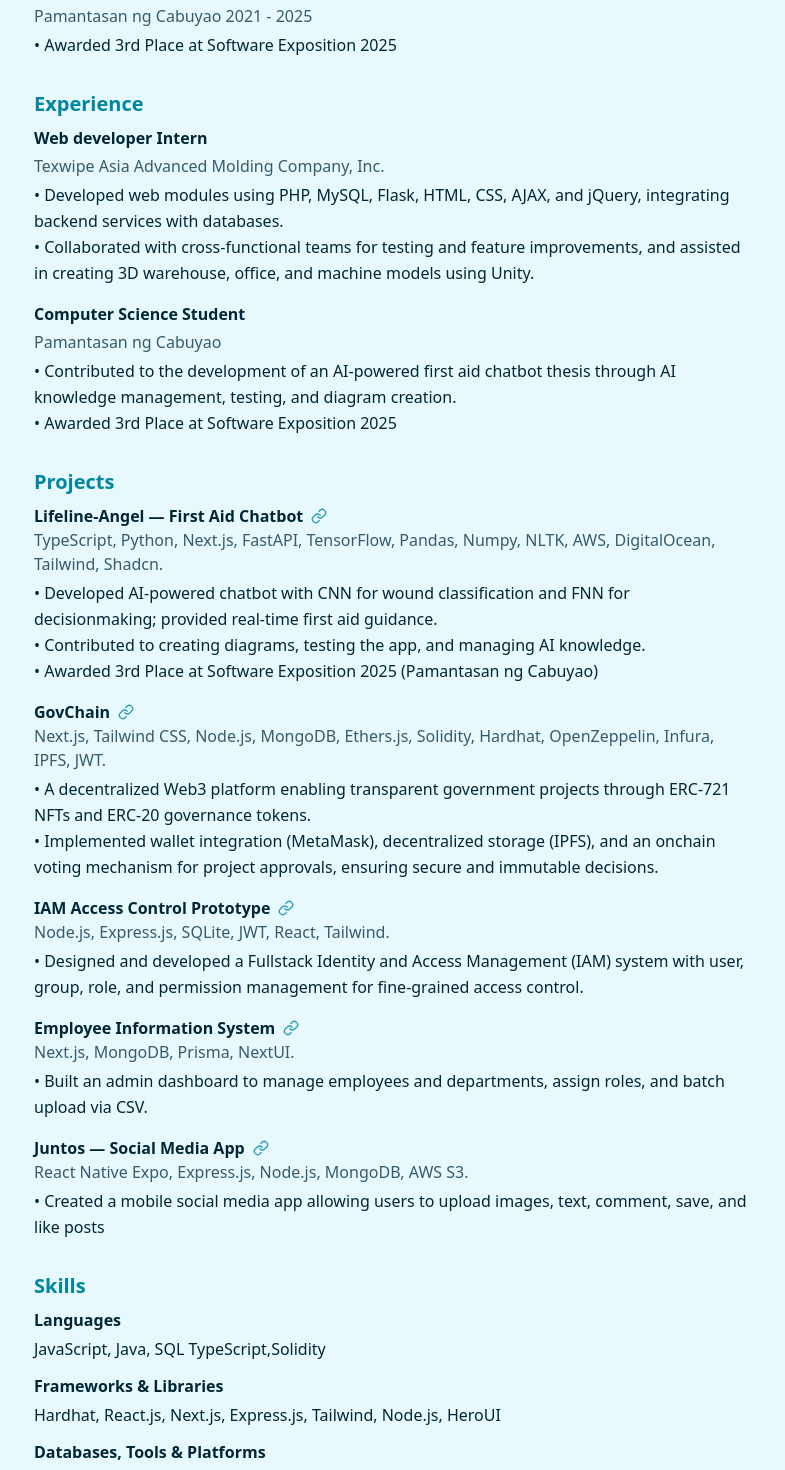
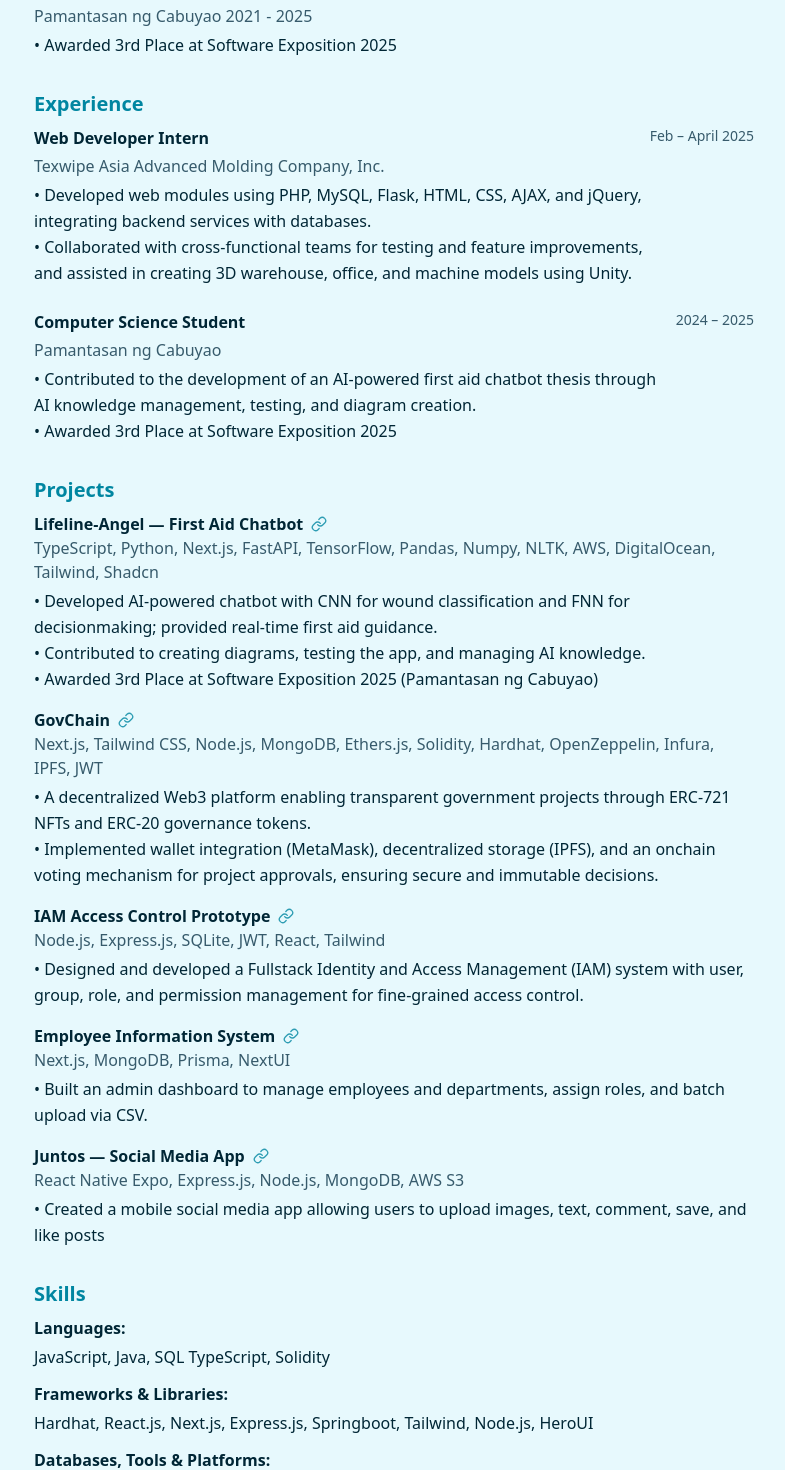
Before and after one commit to ycrangelo/prtfl, a Next.js app: page / in a window 1280 px wide. Shown: the part 764-2234 px from the top of the page, without its empty margins (246-1031 px from the left). Built offline with nearby package versions, Linux system fonts and the light colour scheme.

Commit message:
update: correct caps, add date on experience

```diff
--- a/app/page.tsx
+++ b/app/page.tsx
@@ -52,7 +52,7 @@ export default function Portfolio() {
 
         <div className="flex-1 flex flex-col gap-1">
           <h1 className="text-3xl font-bold text-foreground">Yocor, Angelo T.</h1>
-          <p className="text-muted-foreground">software engineer | tech enthusiast</p>
+          <p className="text-muted-foreground">Software Engineer | Tech Enthusiast</p>
         </div>
 
         {/* Desktop Icons */}
@@ -157,6 +157,7 @@ export default function Portfolio() {
         </div>
       </div>
     </header>
+
 <section className="mb-9">
   <div className="overflow-x-auto">
     <div
@@ -184,8 +185,7 @@ export default function Portfolio() {
             open source projects.
           </p>
         </section> */}
-
-        {/* Experience */}
+        {/* educ */}
         <section className="mb-8">
           <h2 className="text-xl font-bold text-primary mb-2">Education</h2>
           <div className="space-y-4">
@@ -199,32 +199,58 @@ export default function Portfolio() {
           </div>
         </section>
 
+        {/* Experience */}
 <section className="mb-8">
   <h2 className="text-xl font-bold text-primary mb-2">Experience</h2>
-          <div className="space-y-4">
+  <div className="space-y-6">
+
+    {/* Web Developer Intern */}
+    <div className="flex flex-col sm:flex-row sm:items-start sm:justify-between">
       <div>
-              <h3 className="text-base font-semibold text-foreground mb-1">Web developer Intern</h3>
-              <p className="text-muted-foreground mb-1">Texwipe Asia Advanced Molding Company, Inc.</p>
-              <p className="text-foreground leading-relaxed">
-                • Developed web modules using PHP, MySQL, Flask, HTML, CSS, AJAX, and jQuery, integrating backend services
-                with databases.
+        <h3 className="text-base font-semibold text-foreground mb-1">
+          Web Developer Intern
+        </h3>
+        <p className="text-muted-foreground mb-1">
+          Texwipe Asia Advanced Molding Company, Inc.
         </p>
         <p className="text-foreground leading-relaxed">
-                • Collaborated with cross-functional teams for testing and feature improvements, and assisted in creating 3D warehouse, office, and machine models using Unity.
+          • Developed web modules using PHP, MySQL, Flask, HTML, CSS, AJAX, and jQuery,
+          integrating backend services with databases.
+        </p>
+        <p className="text-foreground leading-relaxed">
+          • Collaborated with cross-functional teams for testing and feature improvements,
+          and assisted in creating 3D warehouse, office, and machine models using Unity.
         </p>
       </div>
+      <p className="text-sm text-muted-foreground mt-2 sm:mt-0 sm:text-right whitespace-nowrap">
+        Feb – April 2025
+      </p>
+    </div>
+
+    {/* Computer Science Student */}
+    <div className="flex flex-col sm:flex-row sm:items-start sm:justify-between">
       <div>
-              <h3 className="text-base font-semibold text-foreground mb-1">Computer Science Student</h3>
+        <h3 className="text-base font-semibold text-foreground mb-1">
+          Computer Science Student
+        </h3>
         <p className="text-muted-foreground mb-1">Pamantasan ng Cabuyao</p>
         <p className="text-foreground leading-relaxed">
-                • Contributed to the development of an AI-powered first aid chatbot thesis through AI knowledge management, testing, and diagram creation.
+          • Contributed to the development of an AI-powered first aid chatbot thesis through AI knowledge management,
+          testing, and diagram creation.
         </p>
         <p className="text-foreground leading-relaxed">
           • Awarded 3rd Place at Software Exposition 2025
         </p>
       </div>
+      <p className="text-sm text-muted-foreground mt-2 sm:mt-0 sm:text-right whitespace-nowrap">
+        2024 – 2025
+      </p>
+    </div>
+
   </div>
 </section>
+
+
 
         {/* Projects */}
         <section className="mb-8">
@@ -232,7 +258,7 @@ export default function Portfolio() {
           <div className="space-y-4">
             <div>
               <a
-                href="https://example.com/waley"
+                href="https://github.com/ycrangelo/lifeline-angel.git"
                 target="_blank"
                 rel="noopener noreferrer"
                 className="text-base font-semibold text-foreground hover:text-primary transition-colors inline-flex cursor-pointer items-center"
@@ -241,7 +267,7 @@ export default function Portfolio() {
                 <Link size={16} className=" ml-2 text-primary opacity-80 hover:opacity-100 transition-opacity" />
               </a>
               <p className="text-muted-foreground mb-1">TypeScript, Python, Next.js, FastAPI, TensorFlow, Pandas, Numpy, NLTK,
-AWS, DigitalOcean, Tailwind, Shadcn.</p>
+AWS, DigitalOcean, Tailwind, Shadcn</p>
               <p className="text-foreground leading-relaxed">
                 • Developed AI-powered chatbot with CNN for wound classification and FNN for decisionmaking; provided real-time first aid guidance.
               </p>
@@ -263,7 +289,7 @@ AWS, DigitalOcean, Tailwind, Shadcn.</p>
                 <Link size={16} className=" ml-2 text-primary opacity-80 hover:opacity-100 transition-opacity" />
               </a>
               <p className="text-muted-foreground mb-1">Next.js, Tailwind CSS, Node.js, MongoDB, Ethers.js, Solidity, Hardhat,
-OpenZeppelin, Infura, IPFS, JWT.</p>
+OpenZeppelin, Infura, IPFS, JWT</p>
               <p className="text-foreground leading-relaxed">
                  • A decentralized Web3 platform enabling transparent government
                 projects through ERC-721 NFTs and ERC-20 governance tokens.
@@ -282,7 +308,7 @@ OpenZeppelin, Infura, IPFS, JWT.</p>
                 IAM Access Control Prototype
                 <Link size={16} className=" ml-2 text-primary opacity-80 hover:opacity-100 transition-opacity" />
               </a>
-              <p className="text-muted-foreground mb-1">Node.js, Express.js, SQLite, JWT, React, Tailwind.</p>
+              <p className="text-muted-foreground mb-1">Node.js, Express.js, SQLite, JWT, React, Tailwind</p>
               <p className="text-foreground leading-relaxed">
                 • Designed and developed a Fullstack Identity and Access Management (IAM) system with user, group, role, and permission management for fine-grained access control.
               </p>
@@ -297,10 +323,9 @@ OpenZeppelin, Infura, IPFS, JWT.</p>
                 Employee Information System
                 <Link size={16} className=" ml-2 text-primary opacity-80 hover:opacity-100 transition-opacity" />
               </a>
-              <p className="text-muted-foreground mb-1"> Next.js, MongoDB, Prisma, NextUI.</p>
+              <p className="text-muted-foreground mb-1"> Next.js, MongoDB, Prisma, NextUI</p>
               <p className="text-foreground leading-relaxed">
-                • Built an admin dashboard to manage employees and departments, assign roles, and
-batch upload via CSV.
+                • Built an admin dashboard to manage employees and departments, assign roles, and batch upload via CSV.
               </p>
             </div>
             <div>
@@ -313,10 +338,9 @@ batch upload via CSV.
                 Juntos — Social Media App
                 <Link size={16} className=" ml-2 text-primary opacity-80 hover:opacity-100 transition-opacity" />
               </a>
-              <p className="text-muted-foreground mb-1"> React Native Expo, Express.js, Node.js, MongoDB, AWS S3.</p>
+              <p className="text-muted-foreground mb-1"> React Native Expo, Express.js, Node.js, MongoDB, AWS S3</p>
               <p className="text-foreground leading-relaxed">
-                • Created a mobile social media app allowing users to upload images, text, comment,
-save, and like posts
+                • Created a mobile social media app allowing users to upload images, text, comment, save, and like posts
               </p>
             </div>
           </div>
@@ -327,16 +351,16 @@ save, and like posts
           <h2 className="text-xl font-bold text-primary mb-2">Skills</h2>
           <div className="space-y-3">
             <div>
-              <h3 className="text-base font-semibold text-foreground mb-1">Languages</h3>
-              <p className="text-foreground leading-relaxed">JavaScript, Java, SQL TypeScript,Solidity</p>
+              <h3 className="text-base font-semibold text-foreground mb-1">Languages: </h3>
+              <p className="text-foreground leading-relaxed">JavaScript, Java, SQL TypeScript, Solidity</p>
             </div>
             <div>
-              <h3 className="text-base font-semibold text-foreground mb-1">Frameworks & Libraries</h3>
-              <p className="text-foreground leading-relaxed">Hardhat, React.js, Next.js, Express.js, Tailwind, Node.js, HeroUI</p>
+              <h3 className="text-base font-semibold text-foreground mb-1">Frameworks & Libraries: </h3>
+              <p className="text-foreground leading-relaxed">Hardhat, React.js, Next.js, Express.js, Springboot, Tailwind, Node.js, HeroUI</p>
             </div>
             <div>
-              <h3 className="text-base font-semibold text-foreground mb-1">Databases, Tools & Platforms</h3>
-              <p className="text-foreground leading-relaxed">Git, GitHub, AWS, Pinata, Vercel, PostgreSQL, MongoDB,Prisma</p>
+              <h3 className="text-base font-semibold text-foreground mb-1">Databases, Tools & Platforms: </h3>
+              <p className="text-foreground leading-relaxed">Git, GitHub, AWS, Pinata, Vercel, PostgreSQL, MongoDB, Prisma</p>
             </div>
           </div>
         </section>
```
Lines whose indentation alone changed are shown as unchanged.
